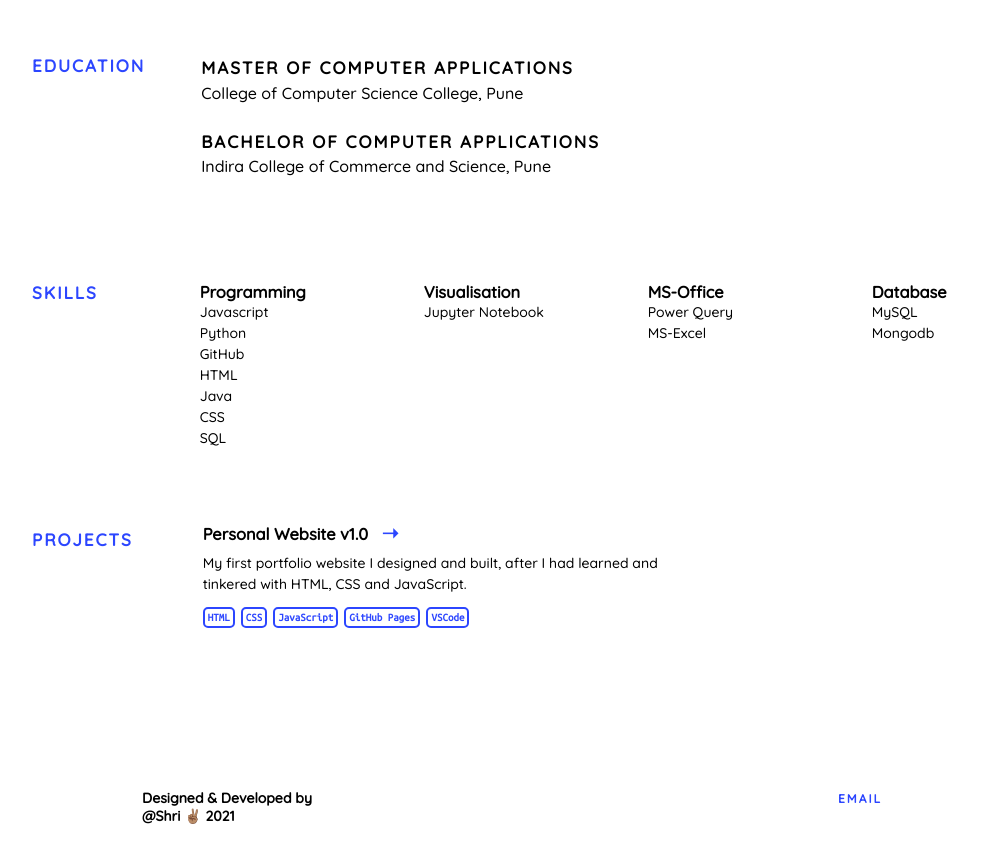
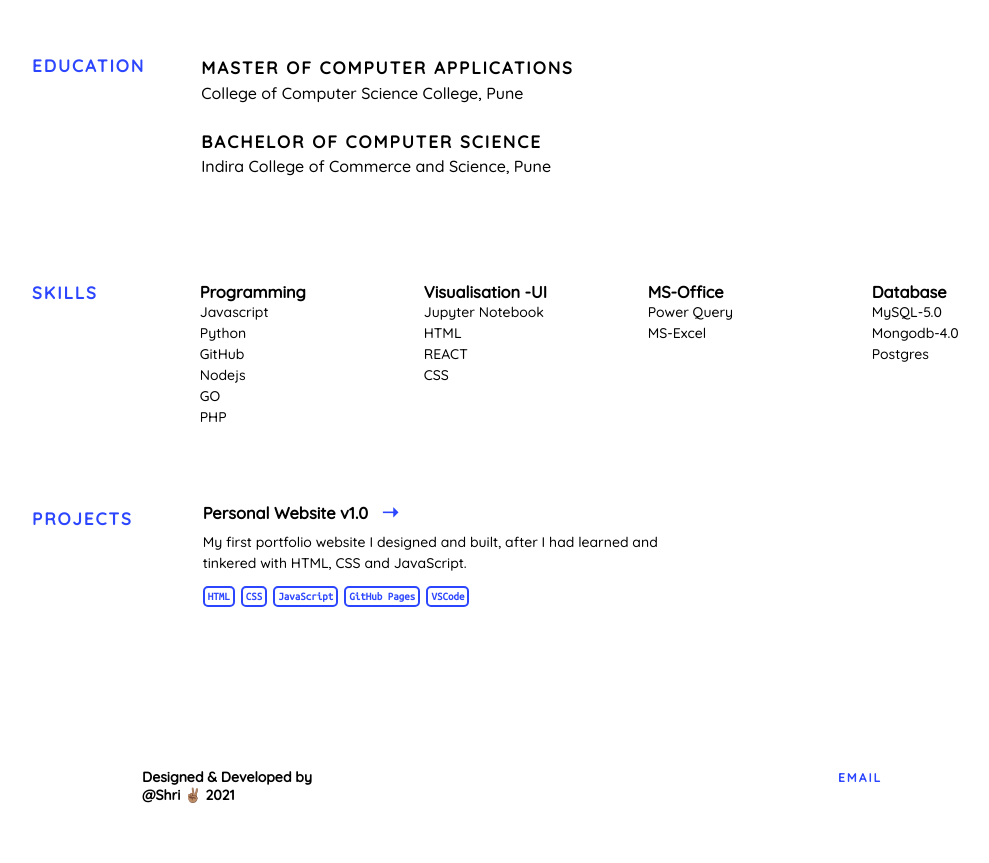
Before and after one commit to devloper-shri/devloper-shri.github.io, a plain HTML site: page index.html in a window 1280 px wide. Shown: the part 780-1643 px from the top of the page, without its empty margins (121-1110 px from the left). Drawn offline with Linux system fonts and the light colour scheme.

Commit message:
update some info
just some details added

```diff
--- a/index.html
+++ b/index.html
@@ -41,7 +41,7 @@
             </div>
             <br /><br />
             <div class="edu_details">
-                <h2>BACHELOR OF COMPUTER APPLICATIONS</h2>
+                <h2>BACHELOR OF COMPUTER SCIENCE</h2>
                 <p>Indira College of Commerce and Science, Pune</p>
             </div>
             <br />
@@ -58,16 +58,18 @@
                     <li>Javascript</li>
                     <li>Python</li>
                     <li>GitHub</li>
-                    <li>HTML</li>
-                    <li>Java</li>
-                    <li>CSS</li>
-                    <li>SQL</li>
+                    <li>Nodejs</li>
+                    <li>GO</li>
+                    <li>PHP</li>
                 </ul>
             </div>
             <div class="skills_details">
-                <h3>Visualisation</h3>
+                <h3>Visualisation -UI</h3>
                 <ul>
                     <li>Jupyter Notebook</li>
+                    <li>HTML</li>
+                    <li>REACT</li>
+                    <li>CSS</li>
                 </ul>
             </div>
             <div class="skills_details">
@@ -80,8 +82,9 @@
             <div class="skills_details">
                 <h3>Database</h3>
                 <ul>
-                    <li>MySQL</li>
-                    <li>Mongodb</li>
+                    <li>MySQL-5.0</li>
+                    <li>Mongodb-4.0 </li>
+                    <li>Postgres</li>
                 </ul>
             </div>
         </div>
```
